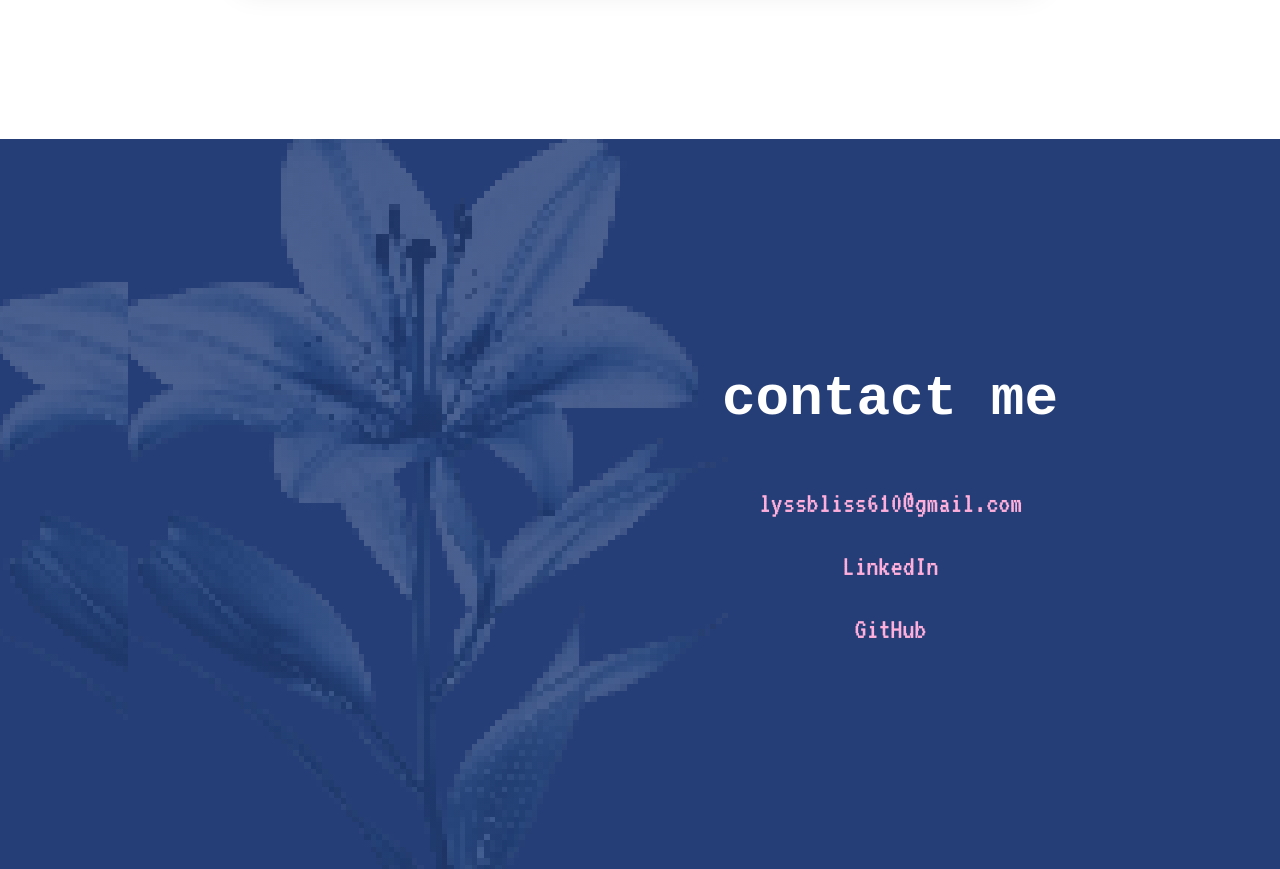
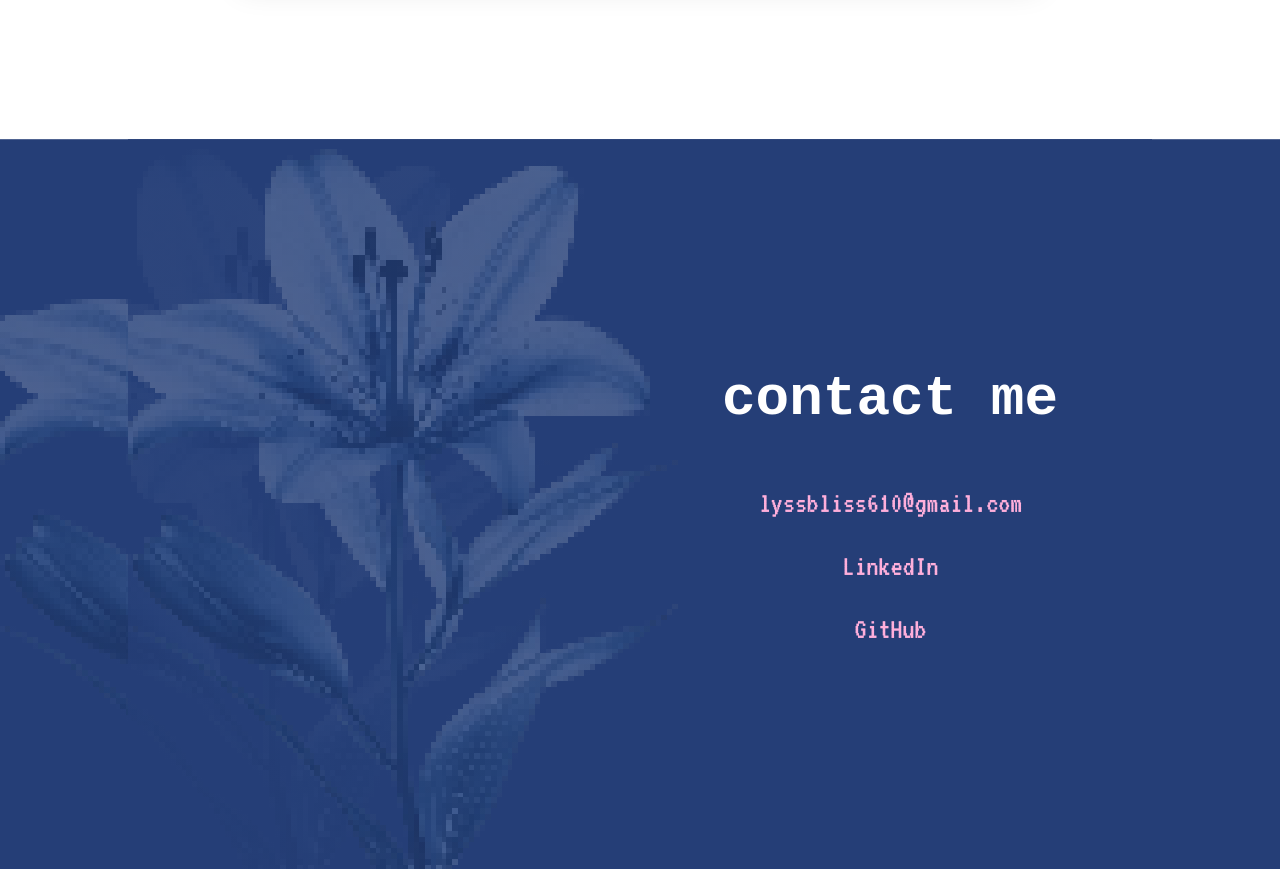
Before and after one commit to alynguyxn/alyssa-portfolio, a React (Vite) app: page / in a window 1280 px wide. Shown: the part 3460-4329 px from the top of the page. Built offline with nearby package versions, Linux system fonts and the light colour scheme; a web font is replaced by a local one.

Commit message:
formatting contact section

```diff
--- a/src/index.css
+++ b/src/index.css
@@ -1215,19 +1215,14 @@ button:focus-visible {
   z-index: 1;
   overflow: hidden;
 
-  /* Update this section specifically */
-  background-image:
+  /* 1. Use the shorthand 'background' to force no-repeat on all layers */
+  background:
     linear-gradient(rgba(37, 62, 119, 0.8), rgba(37, 62, 119, 0.8)),
-    url('/images/lily3.png') !important;
+    url('/images/lily3.png') left -50px center / 600px auto no-repeat !important;
 
-  /* 1. Explicitly tell BOTH the gradient and the image not to repeat */
-  background-repeat: no-repeat, no-repeat !important;
-
-  /* 2. Using 'contain' can sometimes help prevent weird tiling artifacts */
-  background-size: auto, 650px auto !important;
-
-  /* 3. Ensure it's pinned to the left and vertically centered */
-  background-position: center, left -50px center !important;
+  /* 2. Backup safety rules */
+  background-repeat: no-repeat !important;
+  background-attachment: local; /* Prevents the image from "bleeding" while scrolling */
 
   image-rendering: pixelated;
   overflow: hidden;
```
